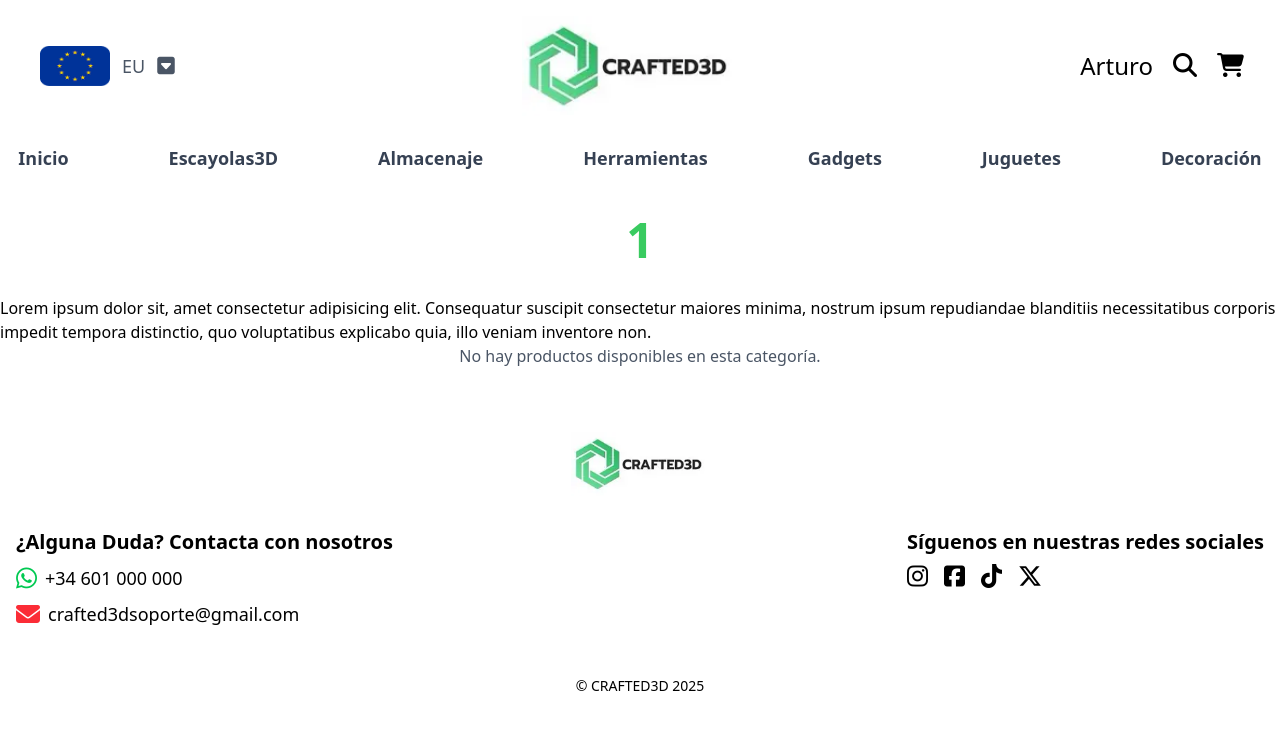
After one commit to Matalentajas/Proyecto-Final-AOrient, a Flask app: page /productos/1 in a window 1280 px wide. The commit adds this page. Shown: the top 730 px of the page. Run offline with Flask 3, Linux system fonts and the light colour scheme.

Commit message:
Agregar funcionalidad de categorías y productos, incluyendo rutas y plantilla para mostrar productos por categoría.

```diff
--- a/Crafted3D/app/app.py
+++ b/Crafted3D/app/app.py
@@ -1,10 +1,50 @@
 from flask import Flask, render_template
 
 app = Flask(__name__)
+
+# Categorías y productos
+productos_por_categoria = {
+    'escayolas3D': [
+        {'nombre': 'Escayola 3D 1', 'precio': '19,99 €', 'imagen': 'producto-generico.jpg', 'descripcion': 'Una escayola 3D innovadora que transforma cualquier espacio con su diseño único.'},
+        {'nombre': 'Escayola 3D 2', 'precio': '24,99 €', 'imagen': 'producto-generico.jpg', 'descripcion': 'Escayola 3D de alta calidad, ideal para proyectos de decoración modernos.'},
+        {'nombre': 'Escayola 3D 1', 'precio': '19,99 €', 'imagen': 'producto-generico.jpg', 'descripcion': 'Una escayola 3D innovadora que transforma cualquier espacio con su diseño único.'},
+        {'nombre': 'Escayola 3D 2', 'precio': '24,99 €', 'imagen': 'producto-generico.jpg', 'descripcion': 'Escayola 3D de alta calidad, ideal para proyectos de decoración modernos.'},
+        {'nombre': 'Escayola 3D 1', 'precio': '19,99 €', 'imagen': 'producto-generico.jpg', 'descripcion': 'Una escayola 3D innovadora que transforma cualquier espacio con su diseño único.'},
+        {'nombre': 'Escayola 3D 2', 'precio': '24,99 €', 'imagen': 'producto-generico.jpg', 'descripcion': 'Escayola 3D de alta calidad, ideal para proyectos de decoración modernos.'},
+        {'nombre': 'Escayola 3D 1', 'precio': '19,99 €', 'imagen': 'producto-generico.jpg', 'descripcion': 'Una escayola 3D innovadora que transforma cualquier espacio con su diseño único.'},
+        {'nombre': 'Escayola 3D 2', 'precio': '24,99 €', 'imagen': 'producto-generico.jpg', 'descripcion': 'Escayola 3D de alta calidad, ideal para proyectos de decoración modernos.'},
+        {'nombre': 'Escayola 3D 2', 'precio': '24,99 €', 'imagen': 'producto-generico.jpg', 'descripcion': 'Escayola 3D de alta calidad, ideal para proyectos de decoración modernos.'},
+    ],
+    'almacenaje': [
+        {'nombre': 'Almacenaje 1', 'precio': '12,99 €', 'imagen': 'producto-generico.jpg', 'descripcion': 'Caja de almacenaje versátil y resistente, perfecta para organizar tu hogar.'},
+        {'nombre': 'Almacenaje 2', 'precio': '18,99 €', 'imagen': 'producto-generico.jpg', 'descripcion': 'Sistema de almacenaje modular que se adapta a tus necesidades.'},
+    ],
+    'herramientas': [
+        {'nombre': 'Herramienta 1', 'precio': '9,99 €', 'imagen': 'producto-generico.jpg', 'descripcion': 'Herramienta multiusos compacta y duradera para cualquier tarea.'},
+        {'nombre': 'Herramienta 2', 'precio': '15,99 €', 'imagen': 'producto-generico.jpg', 'descripcion': 'Herramienta profesional diseñada para trabajos de precisión.'},
+    ],
+    'gadgets': [
+        {'nombre': 'Gadget 1', 'precio': '19,99 €', 'imagen': 'producto-generico.jpg', 'descripcion': 'Innovador gadget tecnológico que facilita tu día a día.'},
+        {'nombre': 'Gadget 2', 'precio': '29,99 €', 'imagen': 'producto-generico.jpg', 'descripcion': 'Gadget de última generación con múltiples funciones avanzadas.'},
+    ],
+    'juguetes': [
+        {'nombre': 'Juguete 1', 'precio': '12,99 €', 'imagen': 'producto-generico.jpg', 'descripcion': 'Juguete educativo que estimula la creatividad de los niños.'},
+        {'nombre': 'Juguete 2', 'precio': '8,99 €', 'imagen': 'producto-generico.jpg', 'descripcion': 'Divertido juguete interactivo para horas de entretenimiento.'},
+    ],
+    'decoracion': [
+        {'nombre': 'Decoración 1', 'precio': '25,99 €', 'imagen': 'producto-generico.jpg', 'descripcion': 'Elemento decorativo elegante que aporta estilo a cualquier espacio.'},
+        {'nombre': 'Decoración 2', 'precio': '34,99 €', 'imagen': 'producto-generico.jpg', 'descripcion': 'Decoración moderna y sofisticada para realzar tus ambientes.'},
+    ],
+}
 
 @app.route("/")
 def index():
     return render_template("index.html")
 
+@app.route("/productos/<categoria>")
+def productos(categoria):
+    productos = productos_por_categoria.get(categoria, [])
+    return render_template("productos.html", categoria=categoria, productos=productos)
+
 if __name__ == "__main__":
     app.run(debug=True)
--- a/Crafted3D/app/templates/header.html
+++ b/Crafted3D/app/templates/header.html
@@ -31,7 +31,9 @@
 
         <!-- Logo -->
         <div class="flex items-center justify-center flex-1">
+            <a href="{{ url_for('index') }}">
             <img src="{{ url_for('static', filename='css/images/Logo.webp') }}" alt="Logo Crafted3D" class="h-[100px]">
+            </a>
         </div>
 
         <!-- User, Search, and Cart -->
@@ -51,12 +53,12 @@
         <div class="container mx-auto">
             <ul class="flex justify-center gap-[100px] py-3">
                 <li><a href="/" class="text-gray-700 hover:text-[#39CB60] text-lg font-bold cursor-pointer">Inicio</a></li>
-                <li><a href="/escayolas3D" class="text-gray-700 hover:text-[#39CB60] text-lg font-bold cursor-pointer">Escayolas3D</a></li>
-                <li><a href="/almacenaje" class="text-gray-700 hover:text-[#39CB60] text-lg font-bold cursor-pointer">Almacenaje</a></li>
-                <li><a href="/herramientas" class="text-gray-700 hover:text-[#39CB60] text-lg font-bold cursor-pointer">Herramientas</a></li>
-                <li><a href="/gadgets" class="text-gray-700 hover:text-[#39CB60] text-lg font-bold cursor-pointer">Gadgets</a></li>
-                <li><a href="/juguetes" class="text-gray-700 hover:text-[#39CB60] text-lg font-bold cursor-pointer">Juguetes</a></li>
-                <li><a href="/decoracion" class="text-gray-700 hover:text-[#39CB60] text-lg font-bold cursor-pointer">Decoración</a></li>
+                <li><a href="/productos/escayolas3D" class="text-gray-700 hover:text-[#39CB60] text-lg font-bold cursor-pointer">Escayolas3D</a></li>
+                <li><a href="/productos/almacenaje" class="text-gray-700 hover:text-[#39CB60] text-lg font-bold cursor-pointer">Almacenaje</a></li>
+                <li><a href="/productos/herramientas" class="text-gray-700 hover:text-[#39CB60] text-lg font-bold cursor-pointer">Herramientas</a></li>
+                <li><a href="/productos/gadgets" class="text-gray-700 hover:text-[#39CB60] text-lg font-bold cursor-pointer">Gadgets</a></li>
+                <li><a href="/productos/juguetes" class="text-gray-700 hover:text-[#39CB60] text-lg font-bold cursor-pointer">Juguetes</a></li>
+                <li><a href="/productos/decoracion" class="text-gray-700 hover:text-[#39CB60] text-lg font-bold cursor-pointer">Decoración</a></li>
             </ul>
         </div>
     </nav>
--- /dev/null
+++ b/Crafted3D/app/templates/productos.html
@@ -0,0 +1,29 @@
+{% extends "base.html" %}
+
+{% block title %}Productos - {{ categoria|capitalize }}{% endblock %}
+
+{% block content %}
+<div class="container mx-auto py-8">
+  <h1 class="text-5xl text-[#39CB60] font-bold text-center mb-8">{{ categoria|capitalize }}</h1>
+  <h2>Lorem ipsum dolor sit, amet consectetur adipisicing elit. Consequatur suscipit consectetur maiores minima, nostrum ipsum repudiandae blanditiis necessitatibus corporis impedit tempora distinctio, quo voluptatibus explicabo quia, illo veniam inventore non.</h2>
+
+  {% if productos %}
+  <div class="grid grid-cols-1 sm:grid-cols-2 md:grid-cols-3 gap-8">
+    {% for producto in productos %}
+    <div class="border rounded-lg shadow hover:shadow-lg transition-shadow">
+      <img src="{{ url_for('static', filename='css/images/' + producto.imagen) }}" alt="{{ producto.nombre }}" class="w-full h-48 object-cover">
+      <div class="p-4">
+        <h3 class="text-xl font-bold">{{ producto.nombre }}</h3>
+        <p class="text-gray-700 mt-2">{{ producto.precio }}</p>
+        <button class="mt-4 bg-[#39CB60] text-white px-4 py-2 rounded hover:bg-green-600">
+          Añadir al carrito
+        </button>
+      </div>
+    </div>
+    {% endfor %}
+  </div>
+  {% else %}
+  <p class="text-center text-gray-600">No hay productos disponibles en esta categoría.</p>
+  {% endif %}
+</div>
+{% endblock %}
```
